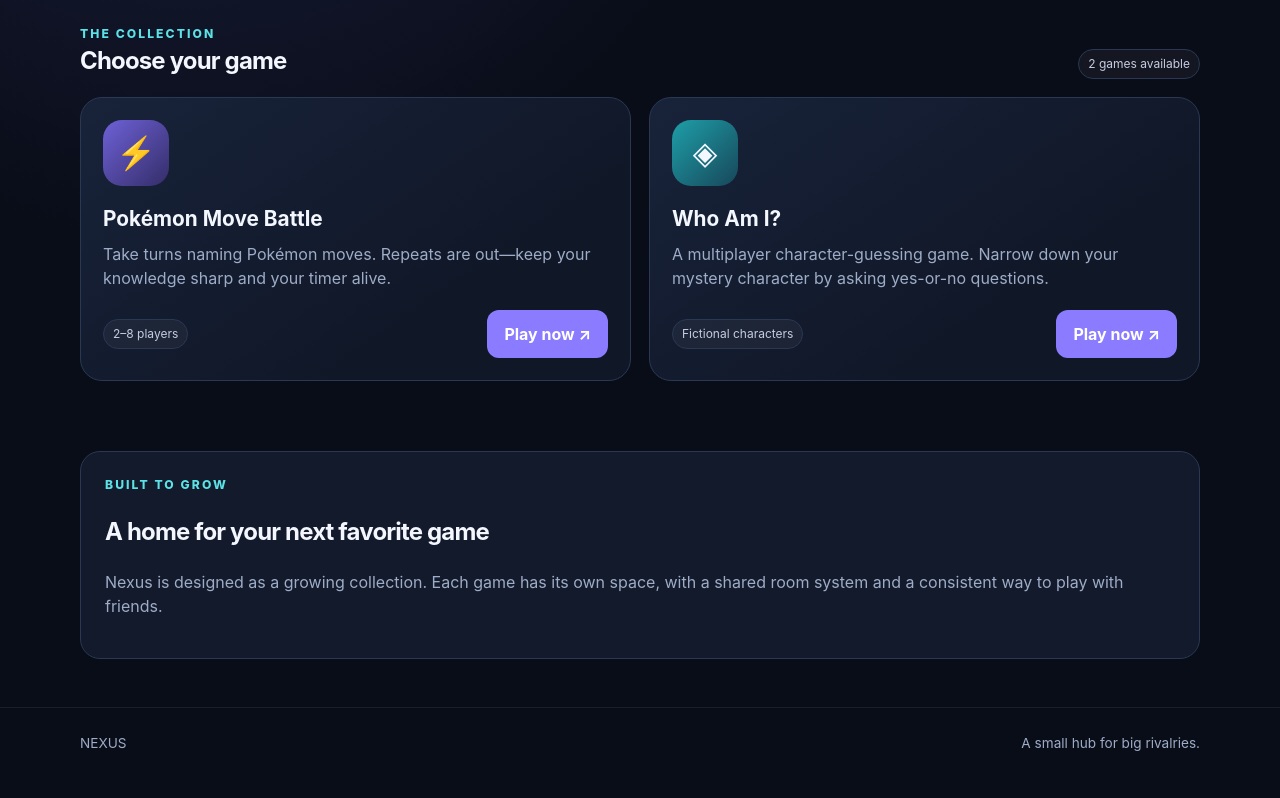
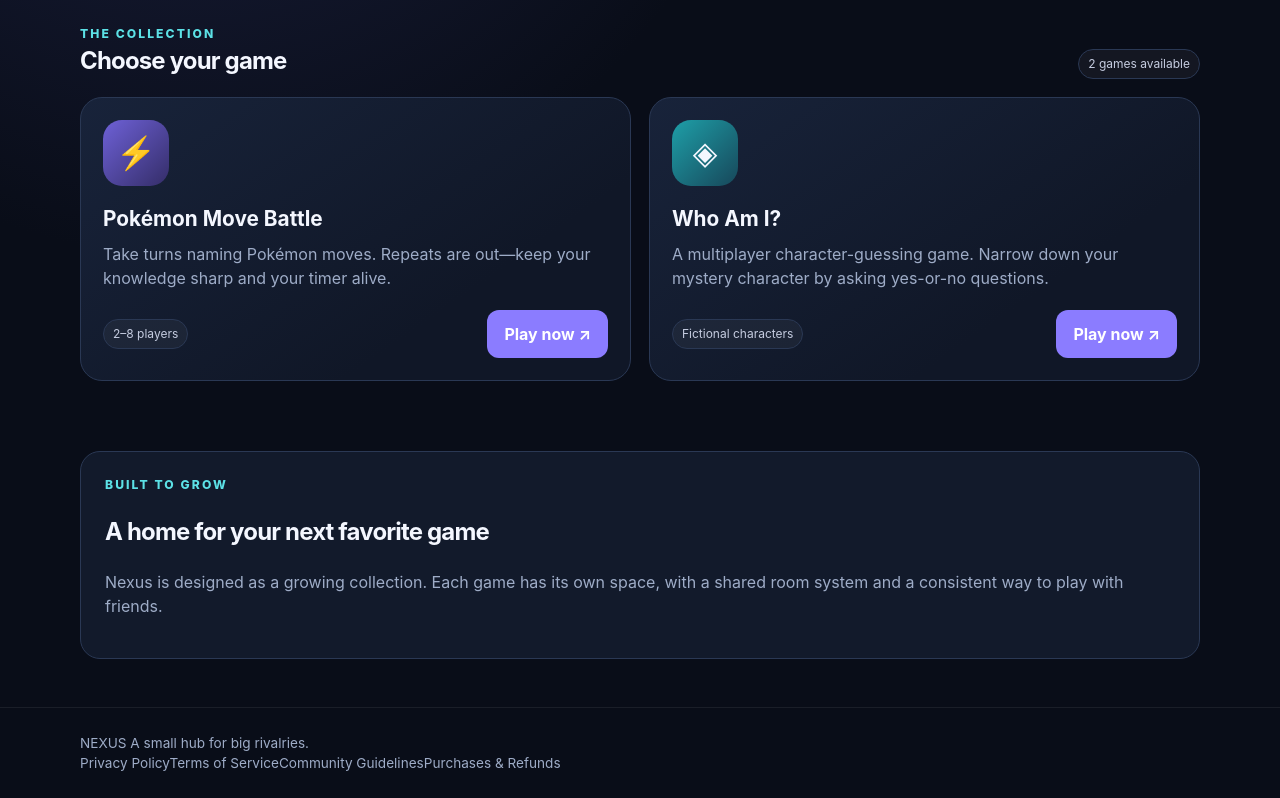
Before and after one commit to arcticice723/pokemon-move-battle, a website: page index.html in a window 1280 px wide. Shown: the part 530-1328 px from the top of the page. Drawn offline with Linux system fonts and the light colour scheme; no server answers.

Commit message:
Place account avatar in top-right and add policy footer

```diff
--- a/index.html
+++ b/index.html
@@ -5,4 +5,6 @@
 <a class="game-card" href="/pokemon-move-battle"><div class="game-icon">⚡</div><h3>Pokémon Move Battle</h3><p>Take turns naming Pokémon moves. Repeats are out—keep your knowledge sharp and your timer alive.</p><div class="card-bottom"><span class="pill">2–8 players</span><span class="button">Play now ↗</span></div></a>
 <a class="game-card" href="/character-guess"><div class="game-icon teal">◈</div><h3>Who Am I?</h3><p>A multiplayer character-guessing game. Narrow down your mystery character by asking yes-or-no questions.</p><div class="card-bottom"><span class="pill">Fictional characters</span><span class="button">Play now ↗</span></div></a>
 </div></section><section id="about" class="panel" style="margin-bottom:48px"><div class="eyebrow">Built to grow</div><h2>A home for your next favorite game</h2><p>Nexus is designed as a growing collection. Each game has its own space, with a shared room system and a consistent way to play with friends.</p></section></main>
-<footer class="footer"><div class="container">NEXUS <span style="float:right">A small hub for big rivalries.</span></div></footer></body></html>
+<footer class="footer"><div class="container footer-inner"><div>NEXUS <span class="footer-tagline">A small hub for big rivalries.</span></div><nav class="footer-links" aria-label="Legal and policies"><a href="/legal.html#privacy">Privacy Policy</a><a href="/legal.html#terms">Terms of Service</a><a href="/legal.html#community">Community Guidelines</a><a href="/legal.html#purchases">Purchases &amp; Refunds</a></nav></div></footer><script>
+(async()=>{const link=document.getElementById('topProfileLink');if(!link)return;try{const r=await fetch('/api/auth/me',{credentials:'same-origin'});if(!r.ok)return;const data=await r.json();const a=data.account;if(!a)return;const img=document.getElementById('topProfileAvatar');const initial=document.getElementById('topProfileInitial');if(a.avatarData){img.src=a.avatarData;img.classList.remove('hidden');if(initial)initial.classList.add('hidden');}else if(initial){initial.textContent=(a.username||'N').slice(0,1).toUpperCase();}link.title='Account: '+a.username;link.setAttribute('aria-label','Account: '+a.username);}catch{}})();
+</script></body></html>
```
